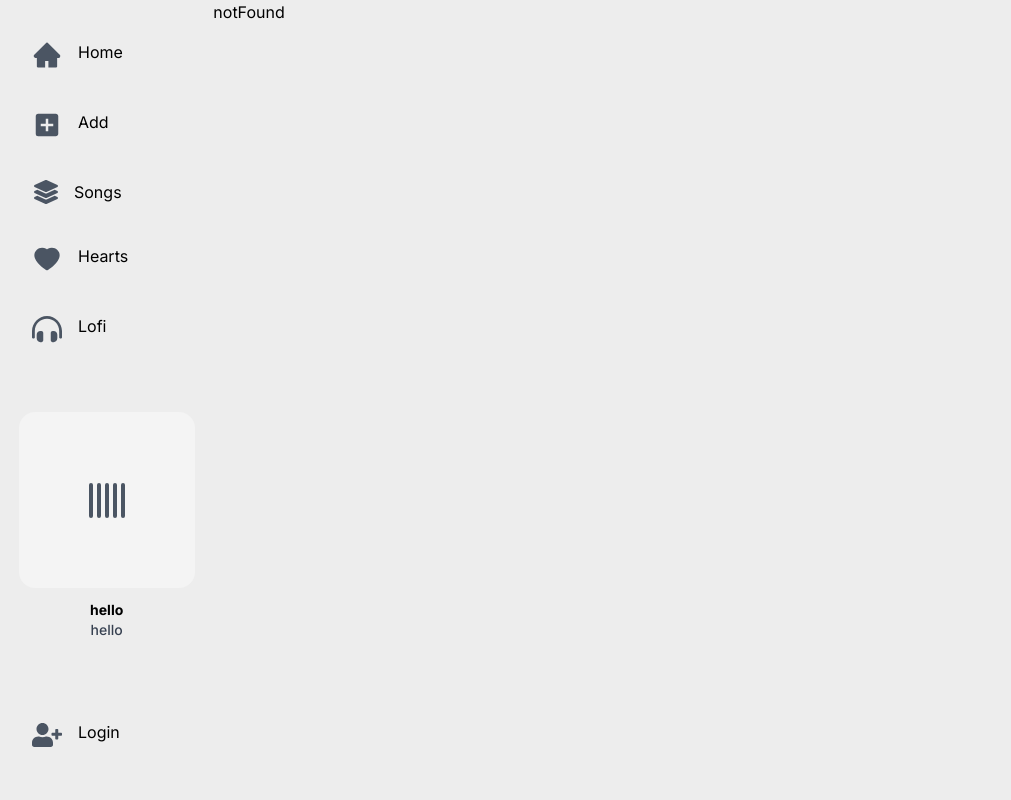
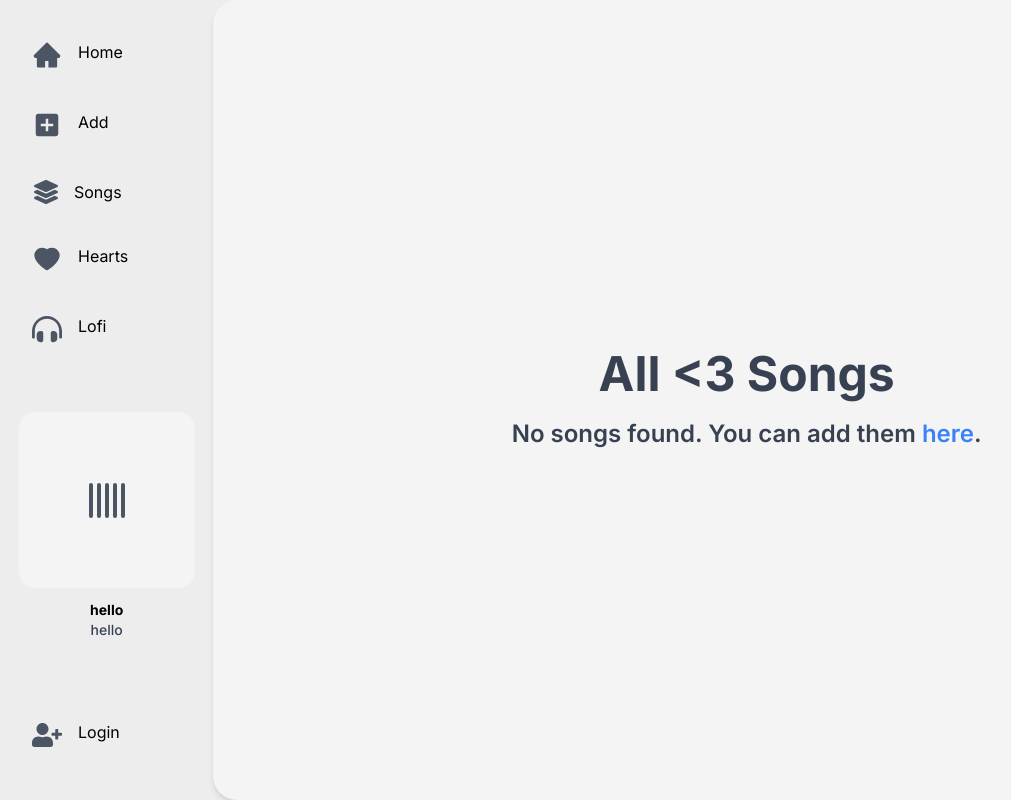
Before and after one commit to Aletheie/MusicPageNext, a Next.js app: page /songs/heart in a window 1280 px wide. Before the commit this address had no page. Shown: the whole page, without its empty margins (0-1011 px from the left). Built offline with nearby package versions, Linux system fonts and the light colour scheme.

Commit message:
feat: add heart page

```diff
--- /dev/null
+++ b/app/songs/heart/page.tsx
@@ -0,0 +1,44 @@
+"use client";
+
+import axios from "axios";
+import { useEffect, useState } from "react";
+import Track from "@/app/components/track";
+import { SongType } from "@/utils/song-type";
+import Link from "next/link";
+
+const HeartPage = () => {
+  const [songHeartList, setSongHeartList] = useState<SongType[]>([]);
+
+  //   useEffect(() => {
+  //     axios
+  //       .post<SongType[]>("http://localhost:8080/songs/heart", "hii", {
+  //         withCredentials: true,
+  //       })
+  //       .then((res) => setSongHeartList(res.data))
+  //       .catch((err) => console.log(err));
+  //   }, []);
+
+  return (
+    <div className="w-full h-screen col-span-12 lg:col-span-10 bg-[#f4f4f4] rounded-l-3xl shadow-md overflow-hidden">
+      <div className="w-2/3 h-screen mx-auto flex justify-center items-center flex-col">
+        <h1 className="text-gray-700 font-bold text-5xl pb-5">
+          All {"\u003C"}3 Songs
+        </h1>
+        {songHeartList.map((song, idx) => (
+          <Track key={idx} song={song} />
+        ))}
+        {songHeartList.length === 0 && (
+          <p className="text-gray-700 font-semibold text-2xl">
+            No songs found. You can add them{" "}
+            <Link href="/songs/add" className="text-blue-500">
+              here
+            </Link>
+            .
+          </p>
+        )}
+      </div>
+    </div>
+  );
+};
+
+export default HeartPage;
```
